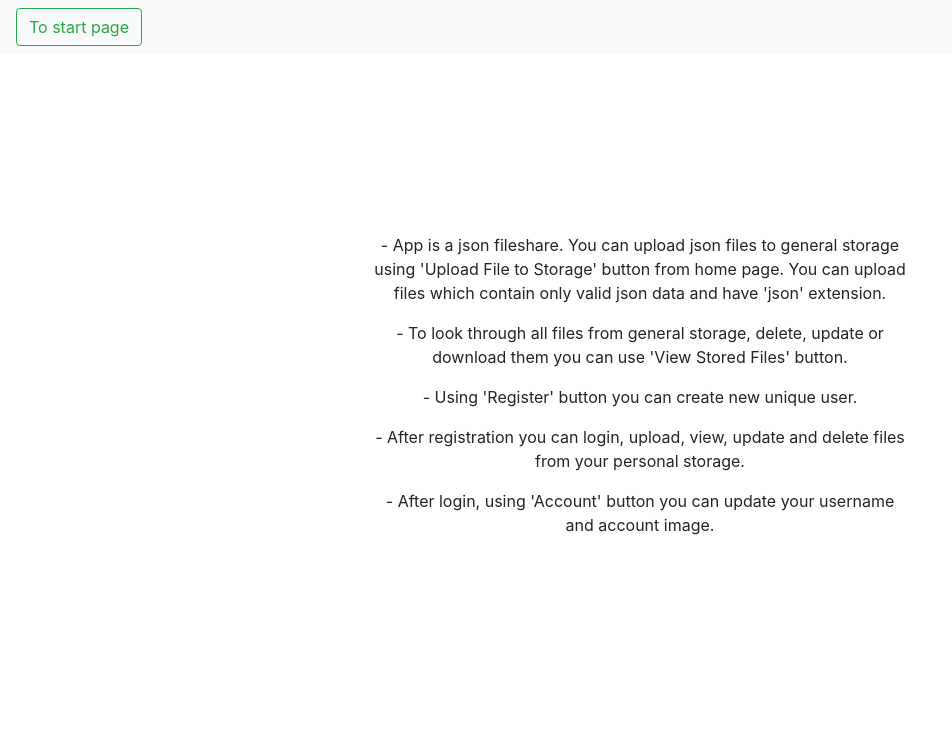
After one commit to s-yaholnytskyi/flask_demo, a Flask app: page /about in a window 1280 px wide. The commit adds this page. Shown: the top 731 px of the page, without its empty margins (0-952 px from the left). Run offline with Flask 2, Linux system fonts and the light colour scheme; some libraries are stand-ins or nearby versions.

Commit message:
added about page

```diff
--- a/Serhii_demo/routes.py
+++ b/Serhii_demo/routes.py
@@ -14,6 +14,11 @@ import secrets
 @app.route('/')
 def home():
     return render_template('home.html')
+
+
+@app.route('/about')
+def about():
+    return render_template('about.html')
 
 
 @app.route('/upload')
--- /dev/null
+++ b/Serhii_demo/templates/about.html
@@ -0,0 +1,16 @@
+{% extends "layout.html" %}
+{% block body %}
+<nav class="navbar navbar-light bg-light">
+    <form class="form-inline">
+        <a href='/'><button class="btn btn-outline-success" type="button">To start page</button></a>
+    </form>
+</nav>
+<div style='margin: auto; width: 70%; padding: 14%;'>
+    <p>- App is a json fileshare. You can upload json files to general storage using 'Upload File to Storage' button from home page. You can upload files which contain only valid json data and have 'json' extension.</p>
+    <p>- To look through all files from general storage, delete, update or download them you can use 'View Stored Files' button.</p>
+    <p>- Using 'Register' button you can create new unique user.</p>
+    <p>- After registration you can login, upload, view, update and delete files from your personal storage.</p>
+    <p>- After login, using 'Account' button you can update your username and account image.</p>
+</div>
+
+{% endblock %}
--- a/Serhii_demo/templates/home.html
+++ b/Serhii_demo/templates/home.html
@@ -9,6 +9,7 @@
           <a href='/login'><button class="btn btn-outline-success" type="button" style='margin-right: 10px;'>Login</button></a>
           <a href='/register'><button class="btn btn-outline-success" type="button">Register</button></a>
           {% endif %}
+          <a href='/about'><button type="button" class="btn btn-info" style='position: absolute; right: 10px; top: 5px;'>What can I do on this app?</button></a>
         </form>
 </nav>
 <div class='jumbotron text-center'>
```
